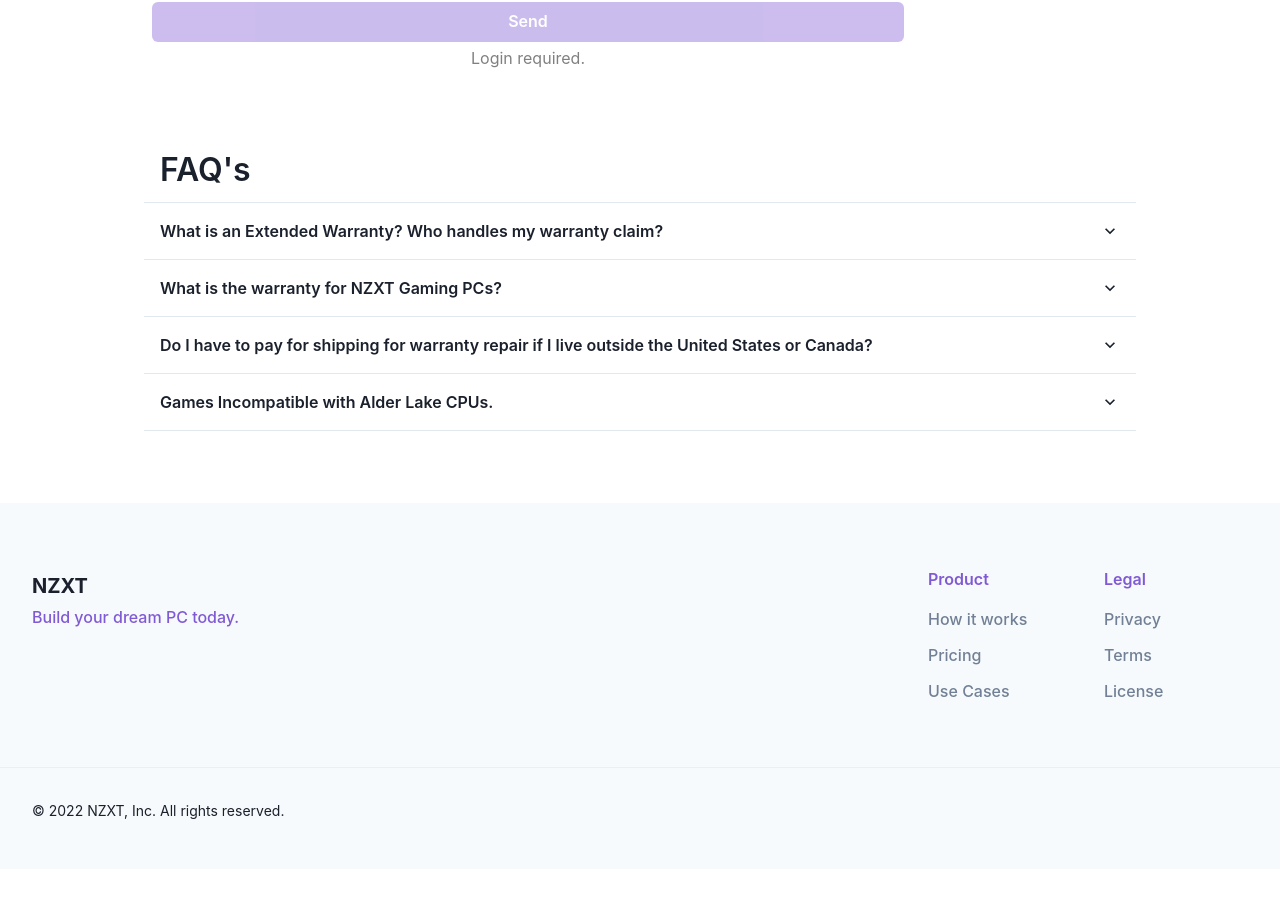
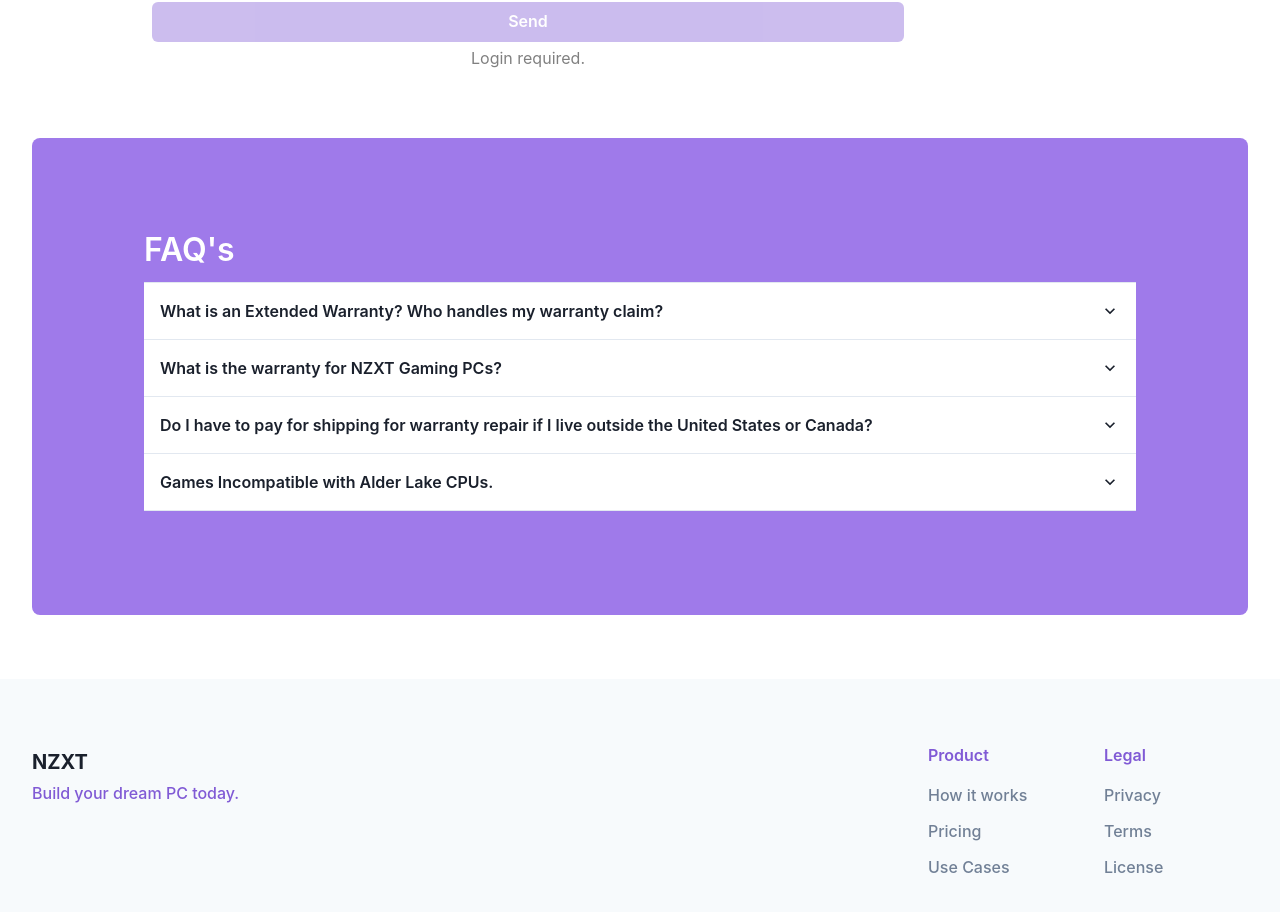
Before and after one commit to hiteshmeta85/pc-builder-web, a React (Create React App) app: page /contact-us in a window 1280 px wide. Shown: the part 899-1811 px from the top of the page. Before the commit the page ends 1768 px from the top, so only its background shows below. Built offline with nearby package versions, Linux system fonts and the light colour scheme; no server answers.

Commit message:
Refactor Contact Us Page: Add background color to FAQ Section

```diff
--- a/src/routes/ContactUs.js
+++ b/src/routes/ContactUs.js
@@ -85,10 +85,11 @@ const ContactUs = (props) => {
         </Box>
       </Box>)}
       </Formik>
+      <Box bg={'purple.400'} pt={[12,20]} pb={[16,24]} rounded={8}>
         <Accordion allowMultiple maxW='container.lg' mx='auto' my={2} px={{md: 4}}>
-        <Text fontSize='2rem' fontWeight='semibold' my={2} px={4}>FAQ's</Text>
+          <Text color={'white'} fontSize='2rem' fontWeight='semibold' my={2}>FAQ's</Text>
           {Faq.map((item) => {
-          return (<AccordionItem key={item.id}>
+            return (<AccordionItem key={item.id} bg={'white'}>
               <h2>
                 <AccordionButton _focus={{boxShadow: 'none'}}>
                   <Box flex='1' textAlign='left' fontWeight='semibold' py={2}>
@@ -104,6 +105,7 @@ const ContactUs = (props) => {
           })}
         </Accordion>
       </Box>
+    </Box>
     <Footer/>
   </>)
 }
```
Lines whose indentation alone changed are shown as unchanged.
